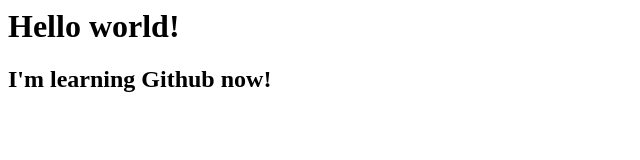
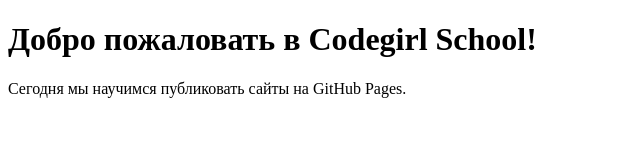
Before and after one commit to CodegirlSchool/my-first-repository, a plain HTML site: page index.html in a window 1280 px wide. Shown: the whole page, without its empty margins (0-640 px from the left). Drawn offline with Linux system fonts and the light colour scheme.

Commit message:
Обновили файл index.html

```diff
--- a/index.html
+++ b/index.html
@@ -1,2 +1,13 @@
-<h1>Hello world!</h1>
-<h2>I'm learning Github now!</h2>
+<!DOCTYPE html>
+<html lang="en">
+<head>
+    <meta charset="UTF-8">
+    <meta http-equiv="X-UA-Compatible" content="IE=edge">
+    <meta name="viewport" content="width=device-width, initial-scale=1.0">
+    <title>Работа с GitHub</title>
+</head>
+<body>
+    <h1>Добро пожаловать в Codegirl School!</h1>
+    <p>Сегодня мы научимся публиковать сайты на GitHub Pages.</p>
+</body>
+</html>
```
